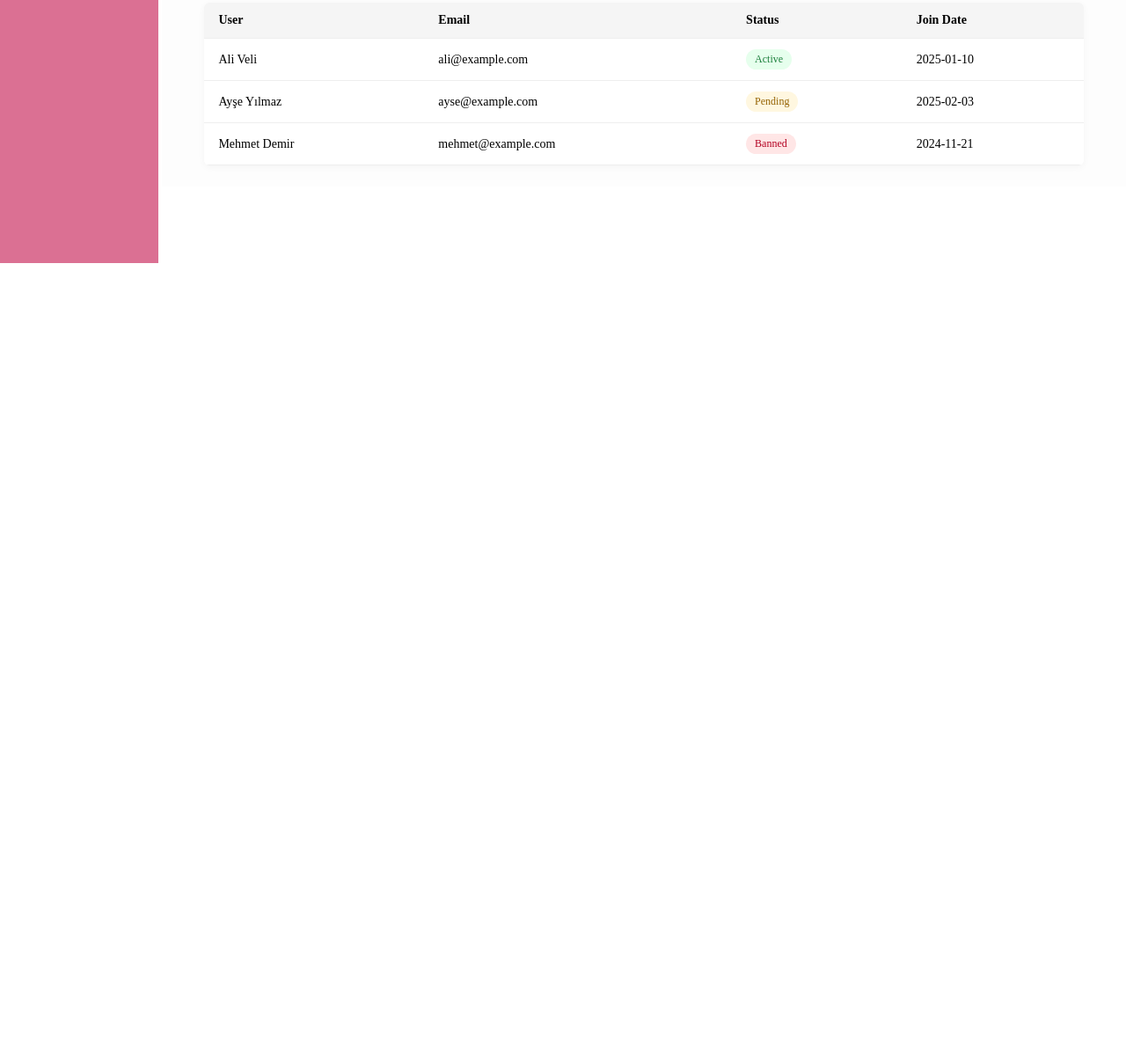
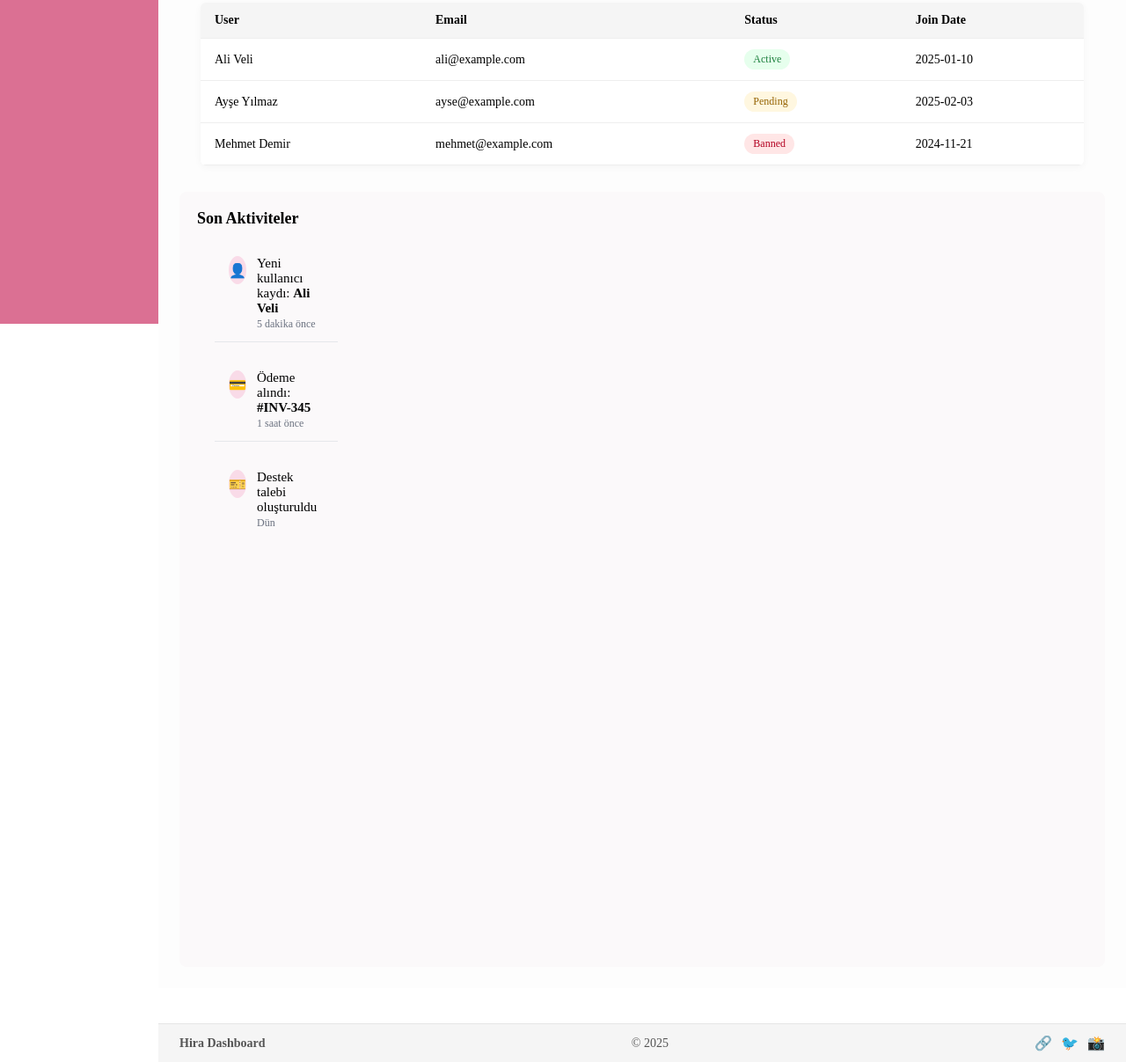
Before and after one commit to hiranrrr/hira-dashboard-html-css, a plain HTML site: page index.html in a window 1280 px wide. Shown: the part 605-1812 px from the top of the page at 88% size. Before the commit the page ends 920 px from the top, so only its background shows below. Drawn offline with Linux system fonts and the light colour scheme.

Commit message:
Footer da eklendi,proje tamamlandı.

```diff
--- a/index.html
+++ b/index.html
@@ -136,10 +136,52 @@
                     </table>
                 </section>
 
+                <section class="aktivite">
+                    <h2 class="aktivite-baslik">Son Aktiviteler</h2>
 
+                    <ul class="aktivite-listesi">
+                        <li class="aktivite-ogesi">
+                            <span class="aktivite-ikon">👤</span>
+                            <div class="aktivite-yazi">
+                                <p class="aktivite-ana">Yeni kullanıcı kaydı: <strong>Ali Veli</strong></p>
+                                <p class="aktivite-zaman">5 dakika önce</p>
+                            </div>
+                        </li>
+
+                        <li class="aktivite-ogesi">
+                            <span class="aktivite-ikon">💳</span>
+                            <div class="aktivite-yazi">
+                                <p class="aktivite-ana">Ödeme alındı: <strong>#INV-345</strong></p>
+                                <p class="aktivite-zaman">1 saat önce</p>
+                            </div>
+                        </li>
+
+                        <li class="aktivite-ogesi">
+                            <span class="aktivite-ikon">🎫</span>
+                            <div class="aktivite-yazi">
+                                <p class="aktivite-ana">Destek talebi oluşturuldu</p>
+                                <p class="aktivite-zaman">Dün</p>
+                            </div>
+                        </li>
+                    </ul>
+                </section>
 
             </main>
 
+
+
+  <footer class="site-footer">
+    <span class="footer-mark">Hira Dashboard</span>
+    <span class="footer-copy">© 2025</span>
+
+    <div class="footer-social">
+      <span>🔗</span>
+      <span>🐦</span>
+      <span>📸</span>
+    </div>
+  </footer>
+
+</div>
         </div>
     </div>
 
--- a/styles/style.css
+++ b/styles/style.css
@@ -39,9 +39,20 @@ ul{
     padding-left: 0;
 }
 
+.container {
+  position: fixed;
+  top: 0;
+  left: 0;
+  width: 180px;
+  height: 100vh;
+  background-color: palevioletred;
+  padding-top: 30px;
+}
+
 
 .layout{
     display: flex;
+    margin-left: 180px;
 }
 
 .main{
@@ -75,7 +86,7 @@ ul{
 .navbar input:focus {
   outline: none;
   border-width: 3px;
-  border-color: deeppink;
+  border-color: rgb(128, 24, 80);
 }
 
 
@@ -352,3 +363,143 @@ background-color: rgb(192, 153, 153);
     color: #666;
   }
 }
+
+
+
+.aktivite {
+  margin-top: 30px;
+  padding: 20px;
+  background-color: #fbf9fa;
+  border-radius: 8px;
+}
+
+.aktivite-baslik {
+  margin: 0 0 15px 0;
+  font-size: 18px;
+  font-weight: 600;
+
+}
+
+
+.aktivite-listesi {
+  list-style: none;
+  margin: 0;
+  padding: 0;
+  background-color: #fbf9fa;
+}
+
+
+.aktivite-ogesi {
+  display: flex;
+  align-items: flex-start;
+  gap: 12px;
+  padding: 10px 8px;
+  border-bottom: 1px solid #e5e7eb;
+  cursor: pointer;
+}
+
+.aktivite-ogesi:last-child {
+  border-bottom: none;
+}
+
+.aktivite-ogesi:hover {
+  background-color: #f1f5f9;
+}
+
+
+.aktivite-ikon {
+  width: 32px;
+  height: 32px;
+  border-radius: 50%;
+  display: inline-flex;
+  align-items: center;
+  justify-content: center;
+  background-color: #f9dbe8;
+  font-size: 16px;
+}
+
+
+.aktivite-yazi {
+  display: flex;
+  flex-direction: column;
+  gap: 2px;
+  color: black;
+}
+
+
+.aktivite-ana {
+  margin: 0;
+  font-size: 14px;
+}
+
+
+.aktivite-zaman {
+  margin: 0;
+  font-size: 12px;
+  color: #6b7280;
+}
+
+@media (min-width: 768px) {
+  .aktiviteler {
+    padding: 20px 24px;
+  }
+
+  .aktivite-ogesi {
+    padding: 12px 16px;
+  }
+
+  .aktivite-ana {
+    font-size: 15px;
+  }
+}
+
+
+@media (min-width: 1024px) {
+  .aktiviteler {
+
+     max-width: 400px;
+  }
+}
+
+
+
+.site-footer {
+  margin-top: 40px;
+  padding: 12px 24px;
+  background-color: #f5f5f5;
+  border-top: 1px solid #e5e5e5;
+
+  display: flex;
+  justify-content: space-between;
+  align-items: center;
+  font-size: 14px;
+  color: #555;
+}
+
+
+.footer-mark {
+  font-weight: 600;
+}
+
+
+.footer-social {
+  display: flex;
+  gap: 10px;
+}
+
+.footer-social span {
+  font-size: 16px;
+  cursor: pointer;
+}
+
+.footer-social span:hover {
+  transform: translateY(-1px);
+}
+
+@media (max-width: 600px) {
+  .site-footer {
+    flex-direction: column;
+    gap: 8px;
+    text-align: center;
+  }
+}
```
